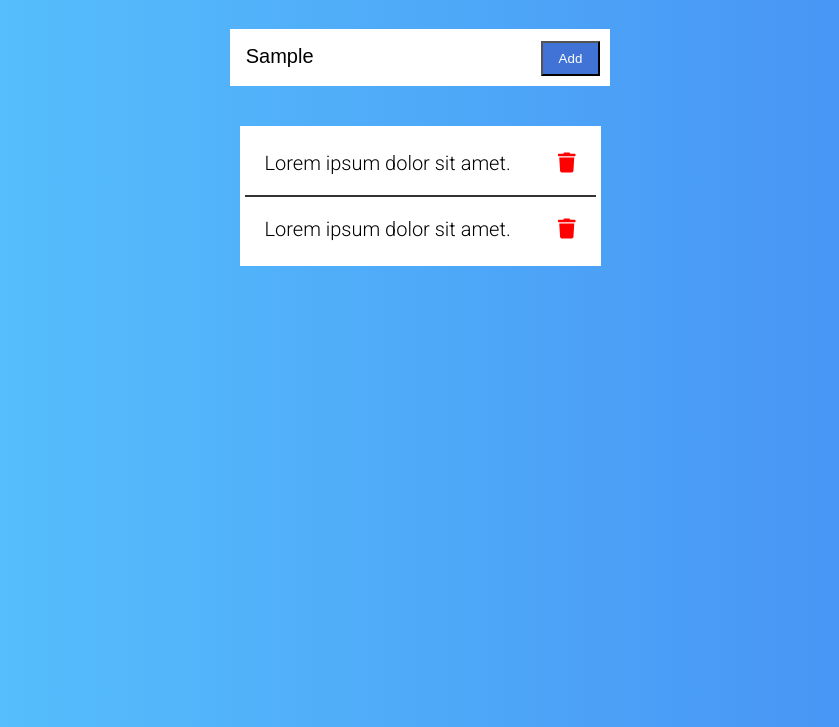
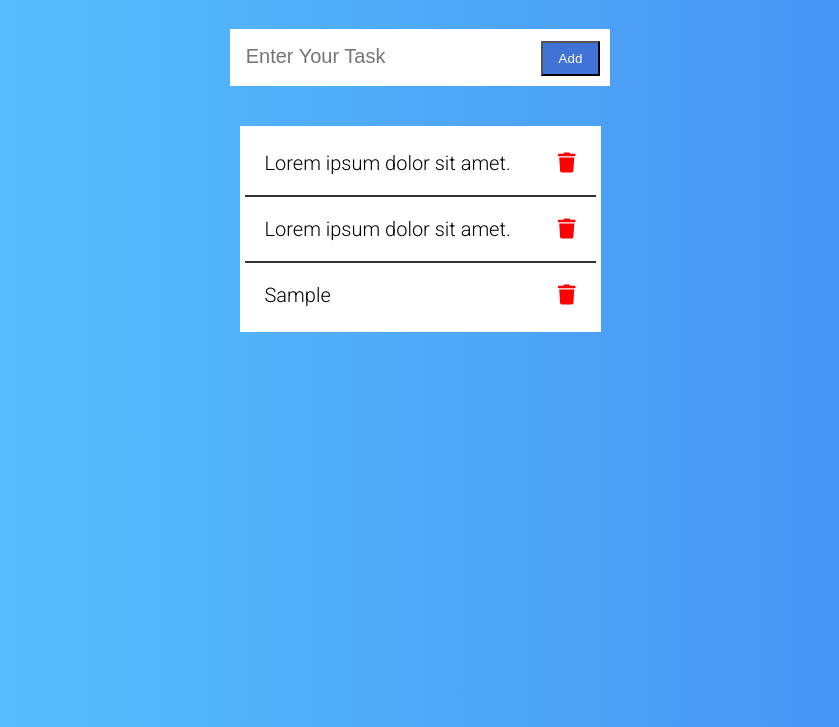
Before and after one commit to MoReza111/To-Do-List, a plain HTML site: page index.html in a window 1280 px wide. Both pictures are taken after typing "Sample" into the empty fields and a click on the button "Add". Shown: the part 73-800 px from the top of the page, without its empty margins (220-1059 px from the left). Drawn offline with Linux system fonts and the light colour scheme.

Commit message:
Srcipt is added

```diff
--- a/index.html
+++ b/index.html
@@ -18,10 +18,10 @@
     <div class="container">
         <h1>To-Do List</h1>
         <div class="input-control">
-            <input type="text" placeholder="Enter Your Task">
-            <button class="btn btn-secondary">Add</button>
+            <input type="text" id="txt-task" placeholder="Enter Your Task">
+            <button class="btn btn-secondary" id="add-btn">Add</button>
         </div>
-        <div class="list">
+        <div class="list" id="list">
             <div class="list-item">
                 <p>Lorem ipsum dolor sit amet.</p>
                 <a href="#" class="delete-item"><i class="fas fa-trash"></i></a>
@@ -32,6 +32,7 @@
             </div>
         </div>
     </div>
+    <script src="script.js"></script>
 </body>
 
 </html>
--- a/script.js
+++ b/script.js
@@ -0,0 +1,45 @@
+const deleteBtn = document.querySelectorAll('a')
+
+const button = document.querySelector('#add-btn')
+const task = document.querySelector('#txt-task')
+const list = document.querySelector('#list')
+
+button.addEventListener('click', e => {
+    e.preventDefault()
+
+    const div = document.createElement('div')
+    div.className = 'list-item'
+
+    const p = document.createElement('p')
+    p.innerText = task.value
+
+    const a = document.createElement('a')
+    const i = document.createElement('i')
+
+    i.classList.add('fas')
+    i.classList.add('fa-trash')
+
+    a.appendChild(i)
+
+    a.className = 'delete-item'
+    a.setAttribute('href', '#')
+
+    a.addEventListener('click', e => {
+        e.preventDefault()
+        a.parentNode.remove()
+    })
+
+    div.appendChild(p)
+    div.appendChild(a)
+
+    list.appendChild(div)
+
+    task.value = null
+})
+
+deleteBtn.forEach(btn => {
+    btn.addEventListener('click', e => {
+        e.preventDefault()
+        btn.parentNode.remove()
+    })
+})
--- a/style.css
+++ b/style.css
@@ -40,6 +40,7 @@ body{
 .btn{
     padding:0.5rem 1rem;
     margin:0.625rem;
+    cursor:pointer;
 }
 
 .btn-secondary{
```
